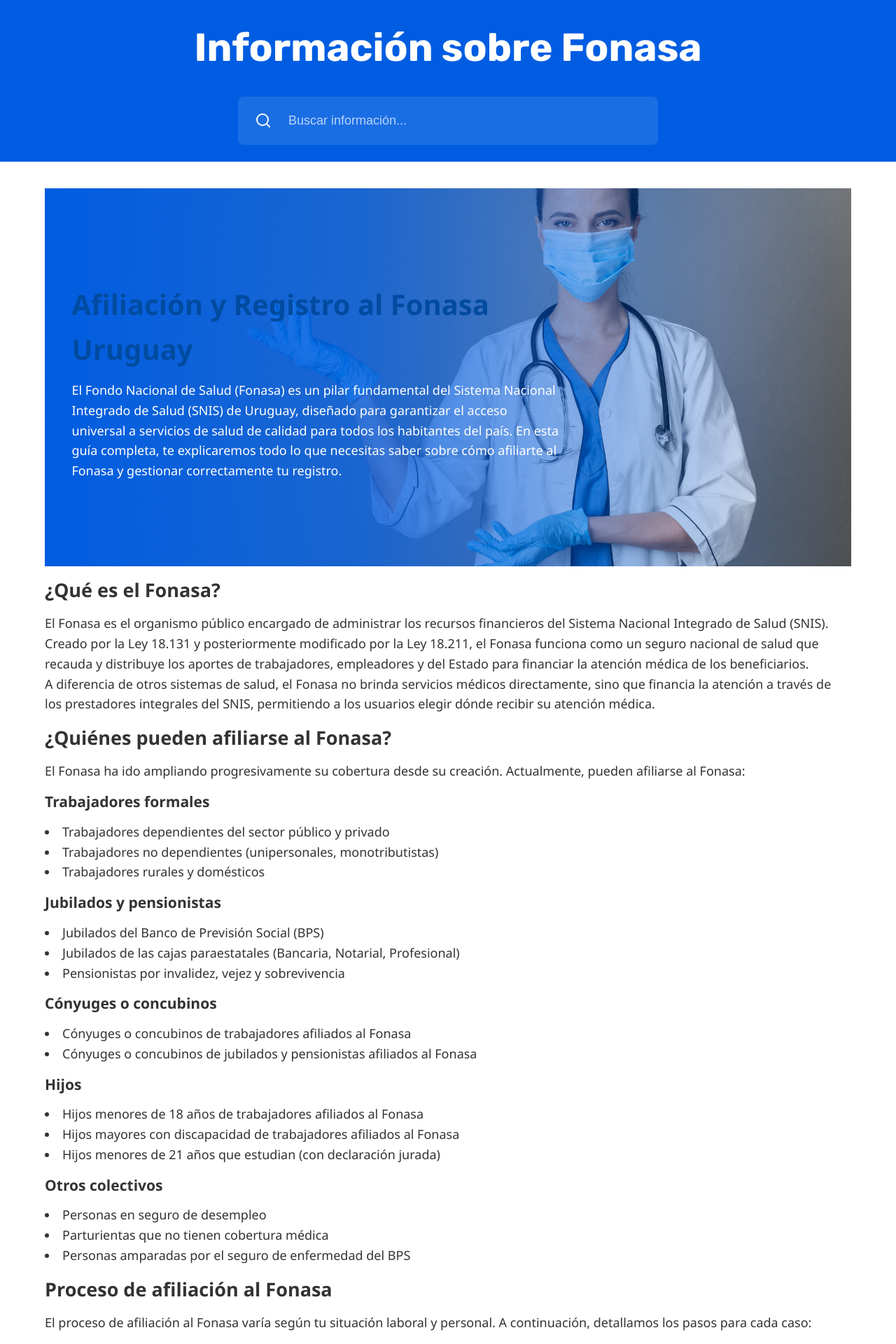
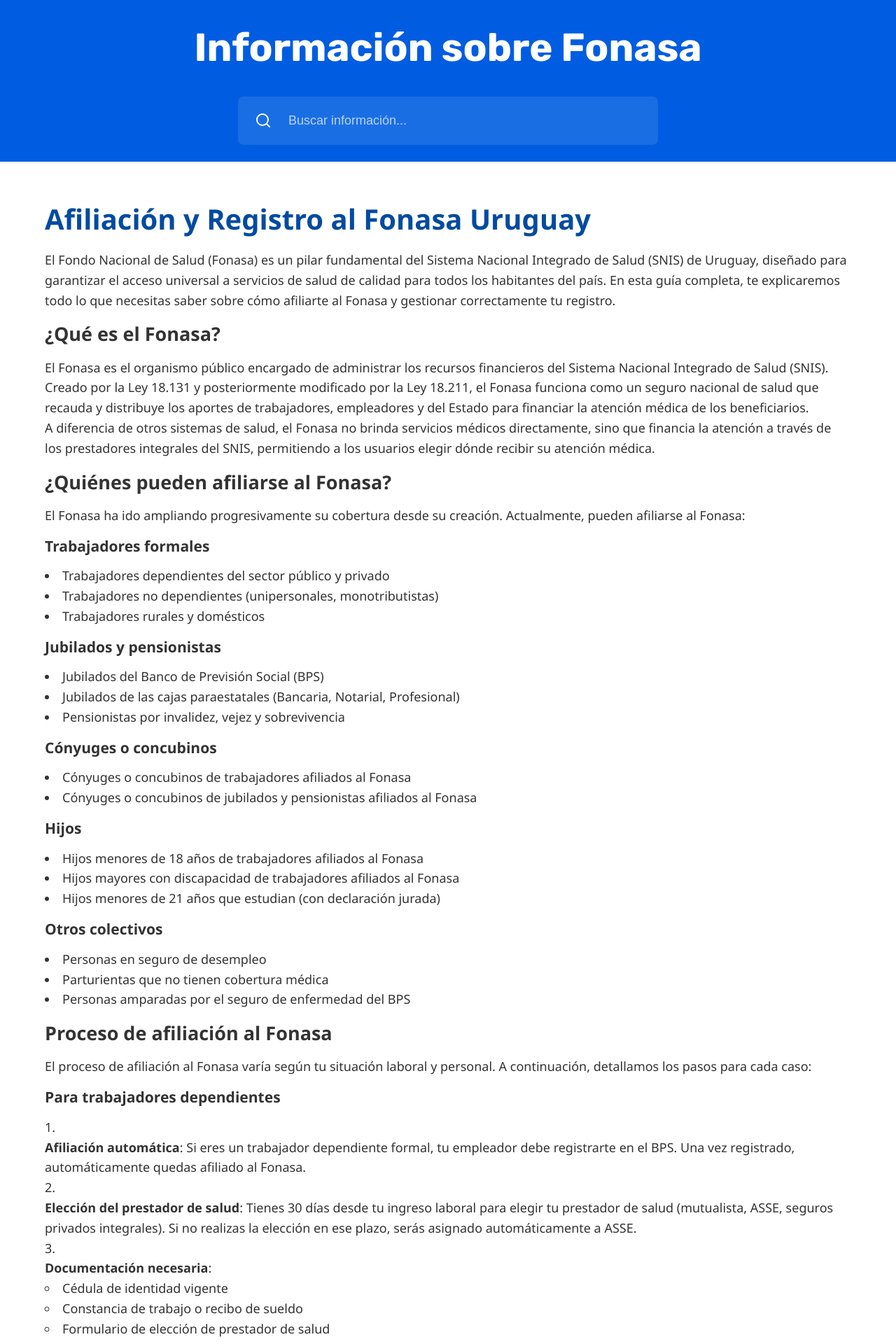
Before and after one commit to JoseAtel/fonasa.info, a Jekyll site: the page built from afiliacion/index.md, in a window 1280 px wide. Shown: the top 1920 px of the page at 70% size. Built offline with Jekyll 4.4.1, drawn with Linux system fonts in a browser that asks for light colours.

Commit message:
Update
index.md

```diff
--- a/afiliacion/index.md
+++ b/afiliacion/index.md
@@ -10,14 +10,10 @@
 image: /assets/images/afiliacion-registro.jpg
 ---
 
-<section class="hero-section">
-  <div class="hero-content">
-    <h1>Afiliación y Registro al Fonasa Uruguay</h1>
-    <p>
-      El Fondo Nacional de Salud (Fonasa) es un pilar fundamental del Sistema Nacional Integrado de Salud (SNIS) de Uruguay, diseñado para garantizar el acceso universal a servicios de salud de calidad para todos los habitantes del país. En esta guía completa, te explicaremos todo lo que necesitas saber sobre cómo afiliarte al Fonasa y gestionar correctamente tu registro.
-    </p>
-  </div>
-</section>
+# Afiliación y Registro al Fonasa Uruguay
+
+El Fondo Nacional de Salud (Fonasa) es un pilar fundamental del Sistema Nacional Integrado de Salud (SNIS) de Uruguay, diseñado para garantizar el acceso universal a servicios de salud de calidad para todos los habitantes del país. En esta guía completa, te explicaremos todo lo que necesitas saber sobre cómo afiliarte al Fonasa y gestionar correctamente tu registro.
+
 
 
 ## ¿Qué es el Fonasa?
```
